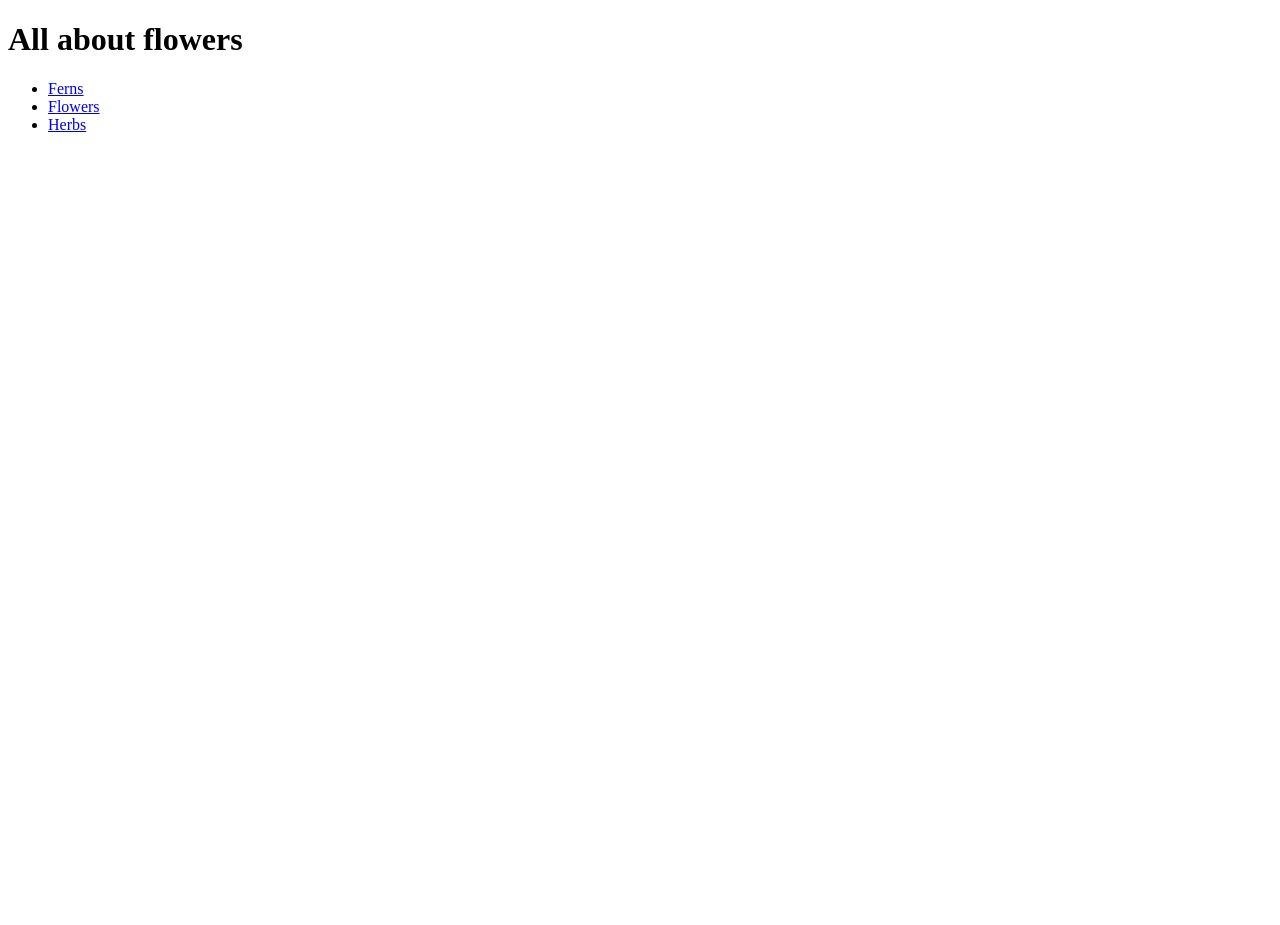
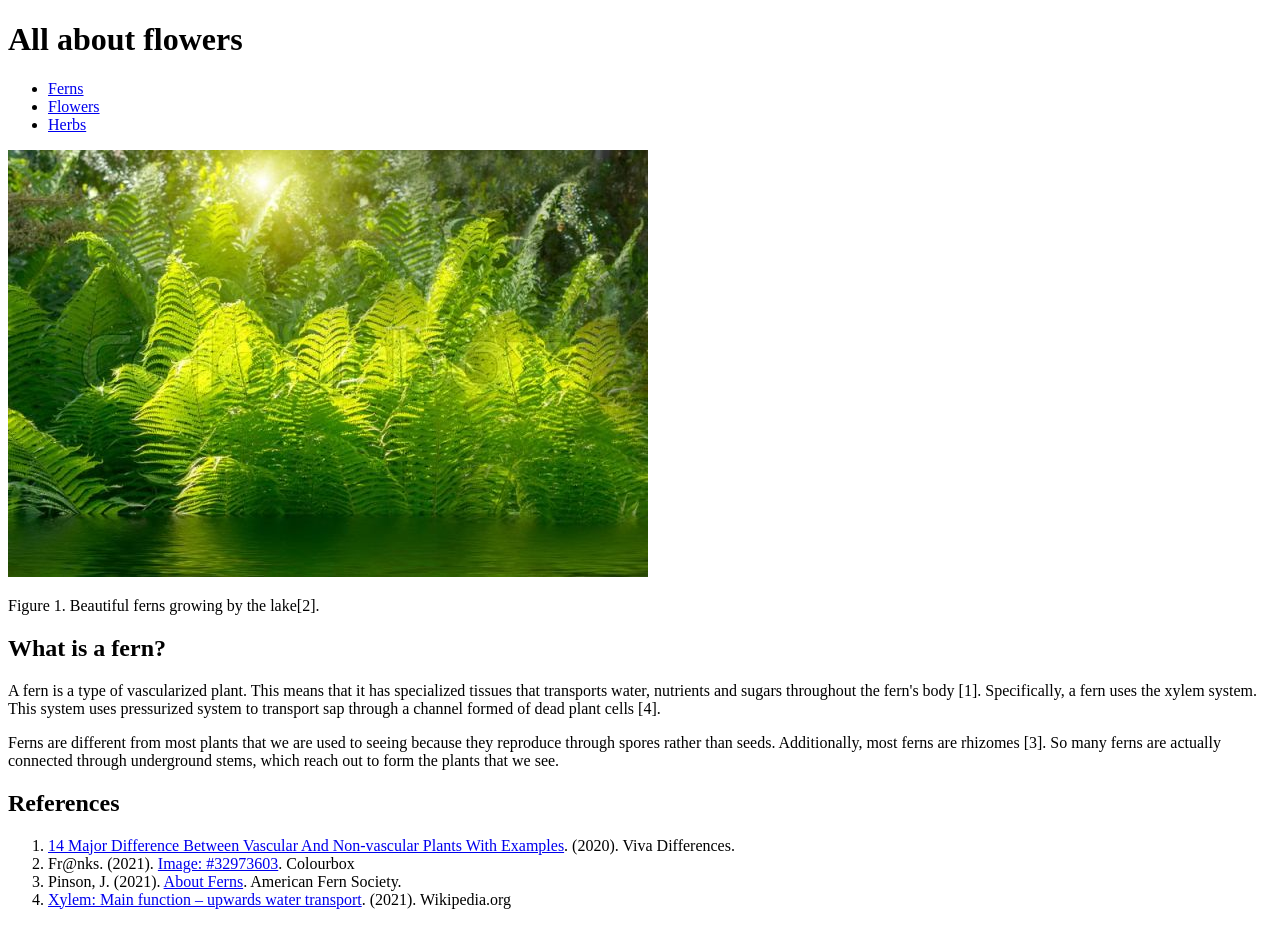
Before and after one commit to lduran2/cis114-lab01-html_foundations, a plain HTML site: page flowers/index.html in a window 1280 px wide. Before the commit the page ends 800 px from the top, so only its background shows below. Drawn offline with Linux system fonts and the light colour scheme.

Commit message:
added citation to figure 1

```diff
--- a/flowers/index.html
+++ b/flowers/index.html
@@ -5,11 +5,41 @@
     <title>All about flowers</title>
   </head>
   <body>
+    <header>
       <h1>All about flowers</h1>
+    </header>
+    <nav>
       <ul>
         <li><a href='../ferns/index.html'>Ferns</a></li>
         <li><a href='../flowers/index.html'>Flowers</a></li>
         <li><a href='../herbs/index.html'>Herbs</a></li>
       </ul>
+    </nav>
+    <div class='figure'>
+      <p><img alt='photograph of ferns' src='../images/ferns-by-lake.jpg'/></p>
+      <p>Figure 1. Beautiful ferns growing by the lake[2].</p>
+    </div>
+    <section>
+      <header>
+        <h2>What is a fern?</h2>
+      </header>
+      <p>
+        A fern is a type of vascularized plant. This means that it has specialized tissues that transports water, nutrients and sugars throughout the fern's body [1]. Specifically, a fern uses the xylem system. This system uses pressurized system to transport sap through a channel formed of dead plant cells [4].
+      </p>
+      <p>
+        Ferns are different from most plants that we are used to seeing because they reproduce through spores rather than seeds. Additionally, most ferns are rhizomes [3]. So many ferns are actually connected through underground stems, which reach out to form the plants that we see.
+      </p>
+    </section>
+    <section>
+      <header>
+        <h2>References</h2>
+      </header>
+      <ol>
+        <li><a href='https://vivadifferences.com/understanding-vascular-vs-non-vascular-plants/'>14 Major Difference Between Vascular And Non-vascular Plants With Examples</a>. (2020). Viva Differences.</li>
+        <li>Fr@nks. (2021). <a href='https://www.colourbox.com/image/beautiful-ferns-in-the-park-image-32973603'>Image: #32973603</a>. Colourbox</li>
+        <li>Pinson, J. (2021). <a href='https://www.amerfernsoc.org/about-ferns/'>About Ferns</a>. American Fern Society.</li>
+        <li><a href='https://en.wikipedia.org/wiki/Xylem#Main_function_%E2%80%93_upwards_water_transport'>Xylem: Main function – upwards water transport</a>. (2021). Wikipedia.org</li>
+      </ol>
+    </section>
   </body>
 </html>
```
Lines whose indentation alone changed are shown as unchanged.
